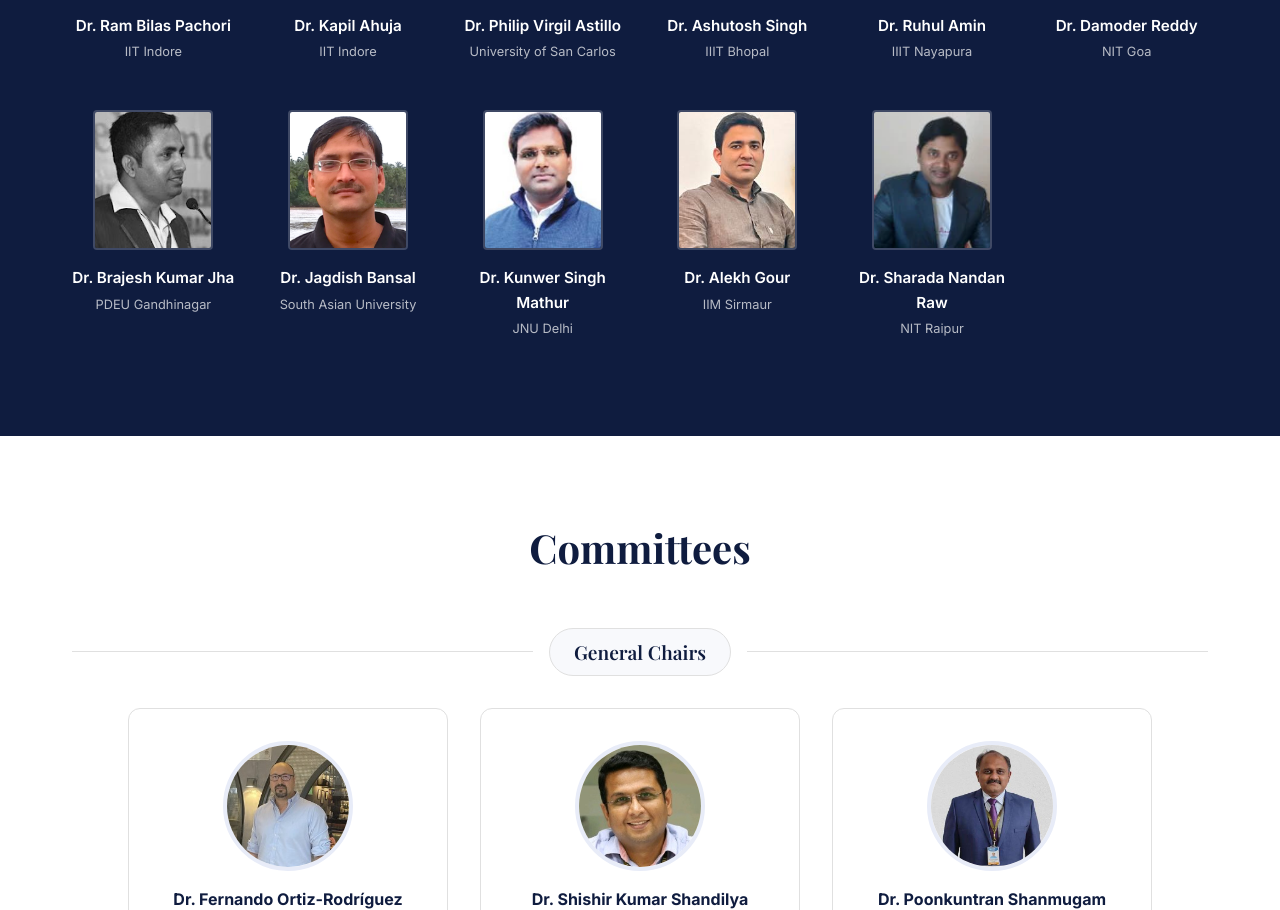
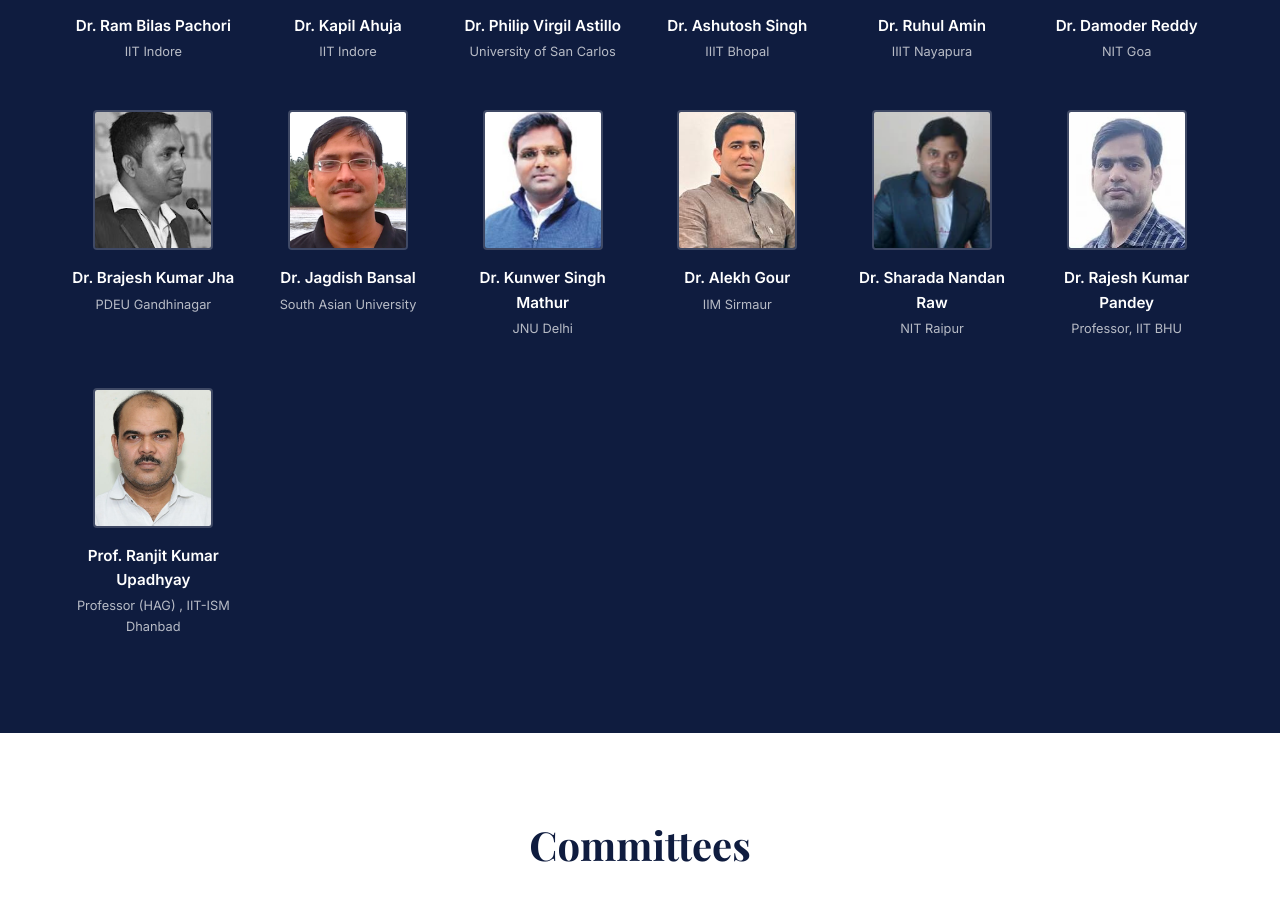
Before and after one commit to heytechie/IBCD-, a React (Vite) app: page /#/ in a window 1280 px wide. Shown: the part 2871-3781 px from the top of the page. Built offline with nearby package versions, Linux system fonts and the light colour scheme; a web font is replaced by a local one.

Commit message:
added speakers

```diff
--- a/src/data/content.js
+++ b/src/data/content.js
@@ -9,7 +9,9 @@ export const speakers = [
   { name: "Dr. Jagdish Bansal", affiliation: "South Asian University", image: "/JagdishChand.png" },
   { name: "Dr. Kunwer Singh Mathur", affiliation: "JNU Delhi", image: "/KunwerSingh.jpeg" },
   { name: "Dr. Alekh Gour", affiliation: "IIM Sirmaur", image: "/AlekhGour.jpg" },
-  { name: "Dr. Sharada Nandan Raw", affiliation: "NIT Raipur", image: "/SharadaRaw.webp" }
+  { name: "Dr. Sharada Nandan Raw", affiliation: "NIT Raipur", image: "/SharadaRaw.webp" },
+  { name: "Dr. Rajesh Kumar Pandey", affiliation: "Professor, IIT BHU", image: "/RajeshKumar.jpeg" },
+  { name: "Prof. Ranjit Kumar Upadhyay", affiliation: "Professor (HAG) , IIT-ISM Dhanbad", image: "/RanjitKumar.jpeg" },
 ];
 
 export const feesData = {
```
Also changed, not shown: public/RajeshKumar.jpeg (added), public/RanjitKumar.jpeg (added).
